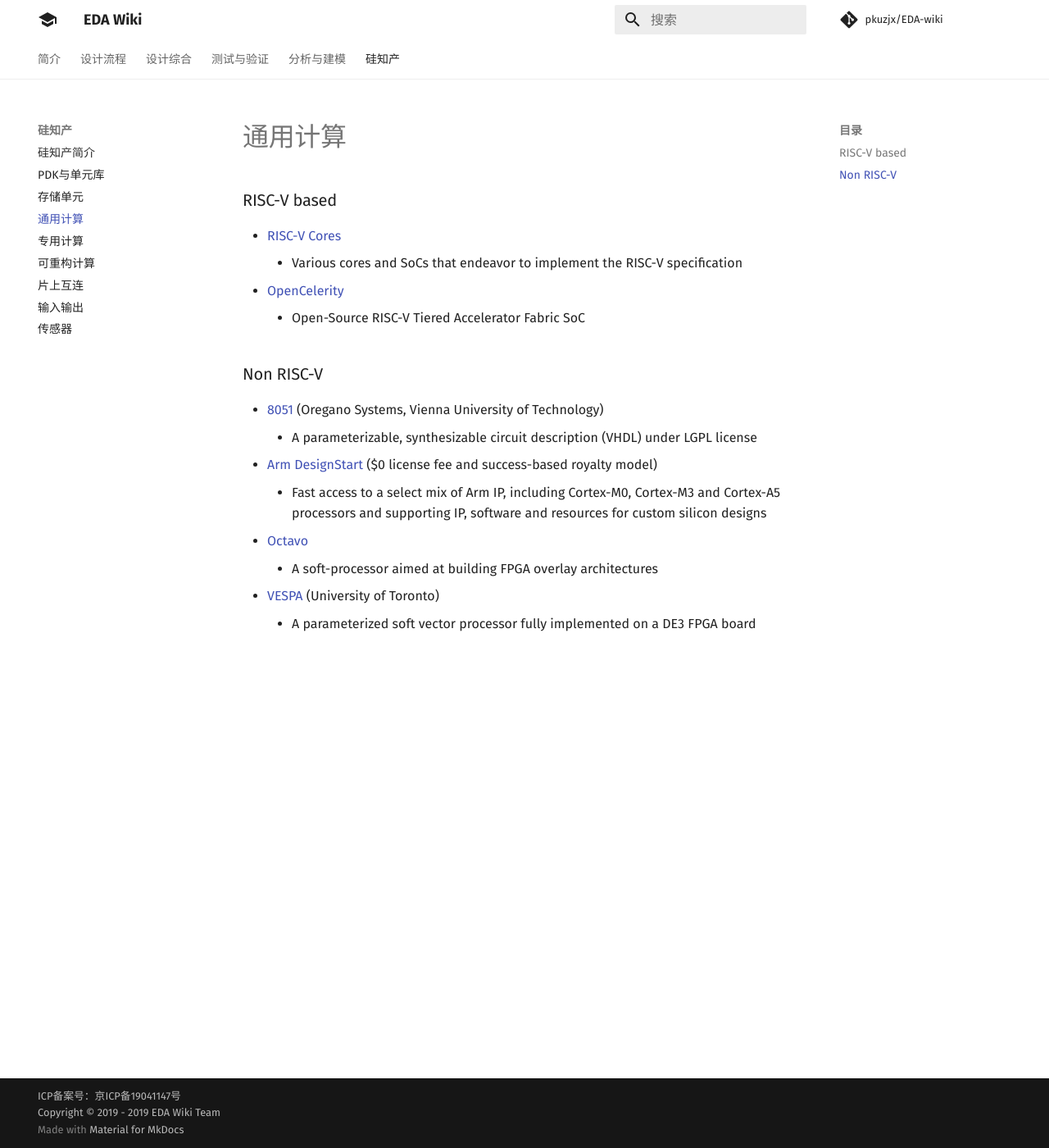
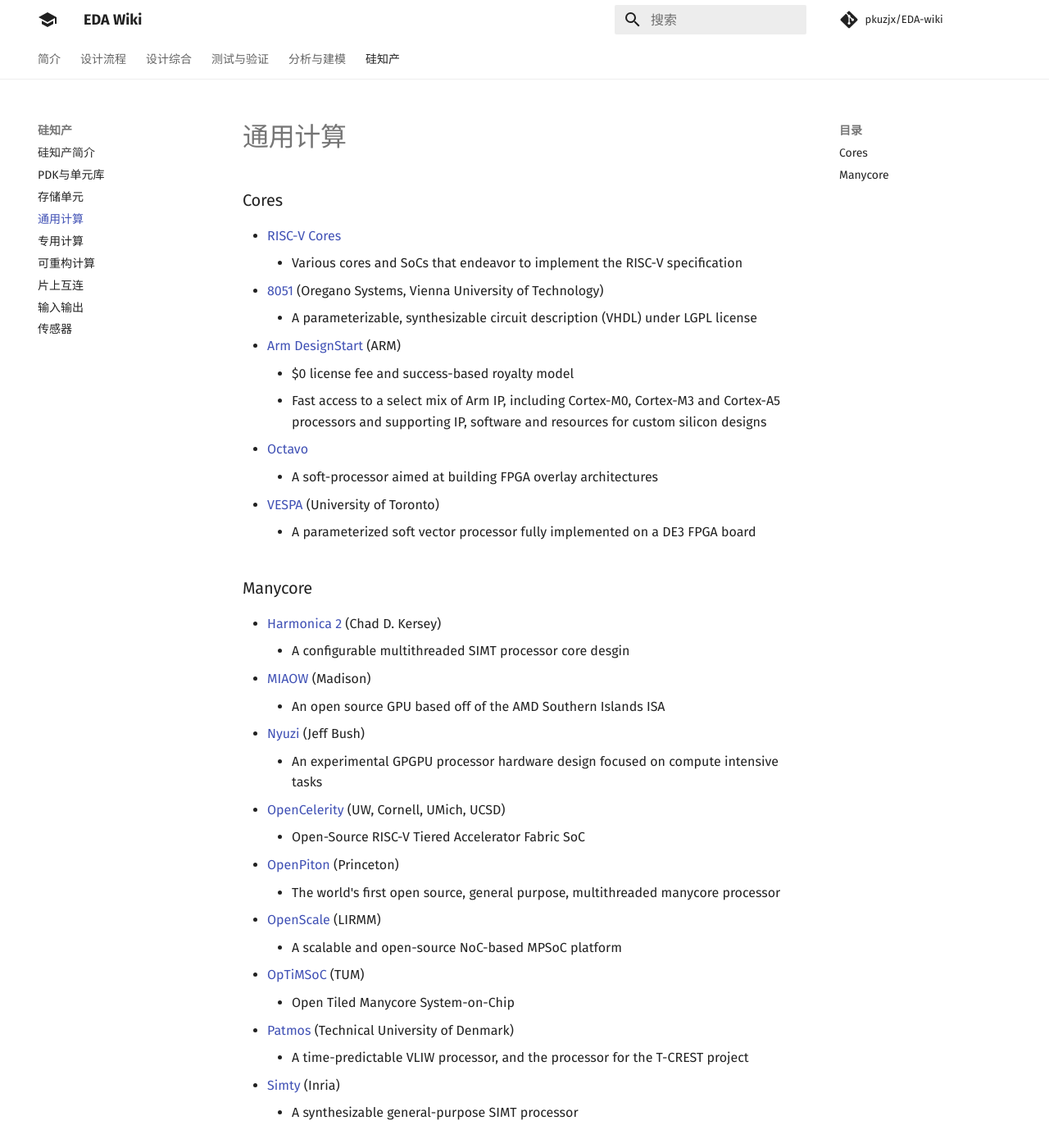
Before and after one commit to daitoto/EDA-wiki, an MkDocs documentation site: the page built from docs/sip/general.md, in a window 1280 px wide and 1400 px high. Shown: the whole window at 82% size. Built offline with MkDocs 1.6.1 and Material for MkDocs 9.7.7, drawn with Linux system fonts in a browser that asks for light colours; comment, search, counter and statistics services are not loaded.

```diff
--- a/docs/sip/general.md
+++ b/docs/sip/general.md
@@ -1,15 +1,32 @@
-### RISC-V based
+### Cores
  - [RISC-V Cores](https://riscv.org/risc-v-cores/)
    - Various cores and SoCs that endeavor to implement the RISC-V specification
- - [OpenCelerity](http://opencelerity.org/)
-   - Open-Source RISC-V Tiered Accelerator Fabric SoC
-
-### Non RISC-V
  - [8051](https://www.oreganosystems.at/products/ip-cores/8051-ip-core) (Oregano Systems, Vienna University of Technology)
    - A parameterizable, synthesizable circuit description (VHDL) under LGPL license
- - [Arm DesignStart](https://developer.arm.com/ip-products/designstart) ($0 license fee and success-based royalty model)
+ - [Arm DesignStart](https://developer.arm.com/ip-products/designstart) (ARM)
+   - $0 license fee and success-based royalty model
    - Fast access to a select mix of Arm IP, including Cortex-M0, Cortex-M3 and Cortex-A5 processors and supporting IP, software and resources for custom silicon designs
  - [Octavo](http://fpgacpu.ca/octavo/)
    - A soft-processor aimed at building FPGA overlay architectures
  - [VESPA](http://www.eecg.toronto.edu/VESPA/) (University of Toronto)
    - A parameterized soft vector processor fully implemented on a DE3 FPGA board
+
+### Manycore
+ - [Harmonica 2](https://github.com/cdkersey/harmonica2) (Chad D. Kersey)
+   - A configurable multithreaded SIMT processor core desgin
+ - [MIAOW](https://github.com/VerticalResearchGroup/miaow) (Madison)
+   - An open source GPU based off of the AMD Southern Islands ISA
+ - [Nyuzi](https://github.com/jbush001/NyuziProcessor) (Jeff Bush)
+   - An experimental GPGPU processor hardware design focused on compute intensive tasks
+ - [OpenCelerity](http://opencelerity.org/) (UW, Cornell, UMich, UCSD)
+   - Open-Source RISC-V Tiered Accelerator Fabric SoC
+ - [OpenPiton](https://github.com/PrincetonUniversity/openpiton) (Princeton)
+   - The world's first open source, general purpose, multithreaded manycore processor
+ - [OpenScale](http://www.lirmm.fr/ADAC/?page_id=102) (LIRMM)
+   - A scalable and open-source NoC-based MPSoC platform
+ - [OpTiMSoC](https://github.com/optimsoc/optimsoc) (TUM)
+   - Open Tiled Manycore System-on-Chip
+ - [Patmos](https://github.com/t-crest/patmos) (Technical University of Denmark)
+   - A time-predictable VLIW processor, and the processor for the T-CREST project
+ - [Simty](https://gforge.inria.fr/scm/?group_id=8062) (Inria)
+   - A synthesizable general-purpose SIMT processor
--- a/mkdocs.yml
+++ b/mkdocs.yml
@@ -43,6 +43,7 @@ nav:
     - 测试与验证简介: verification/index.md
     - 测试: verification/testing.md
     - 形式化验证: verification/formal.md
+    - DRC: verification/drc.md
     - LVS: verification/lvs.md
 
   - 分析与建模:
```
Also changed, not shown: docs/sip/inout.md (+4 -0 lines), docs/sip/interconn.md (+5 -0 lines), docs/sip/pdk.md (+3 -1 lines), docs/sip/reconfig.md (+15 -1 lines), docs/sip/special.md (+5 -0 lines), docs/verification/index.md (+1 -0 lines), docs/verification/drc.md (added).
